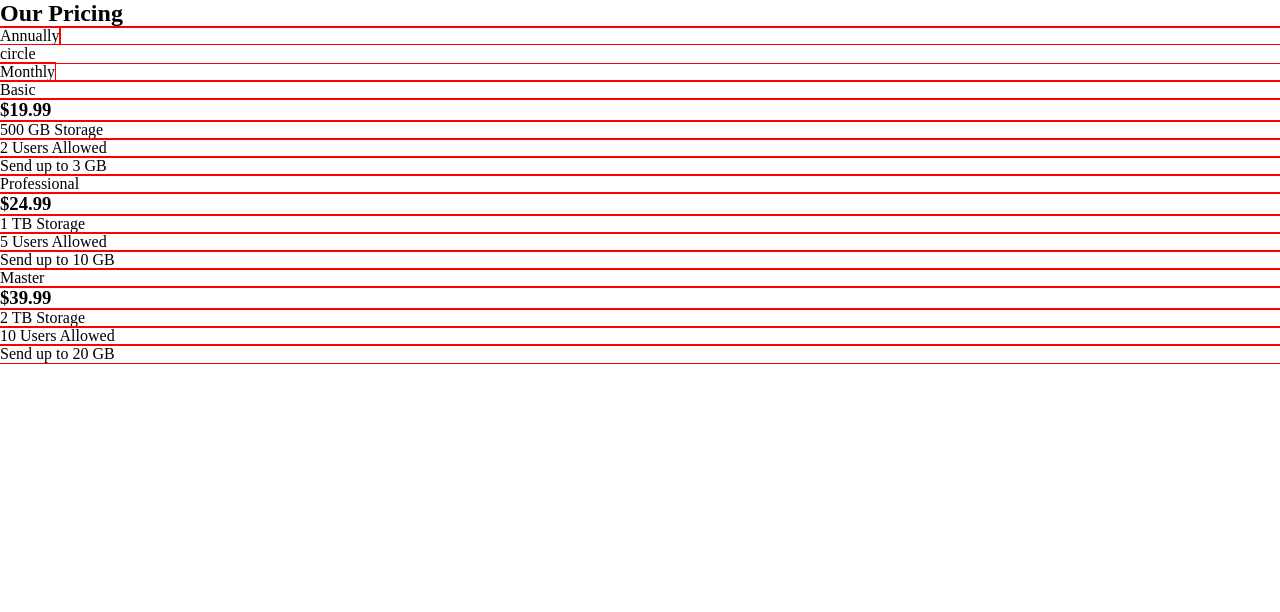
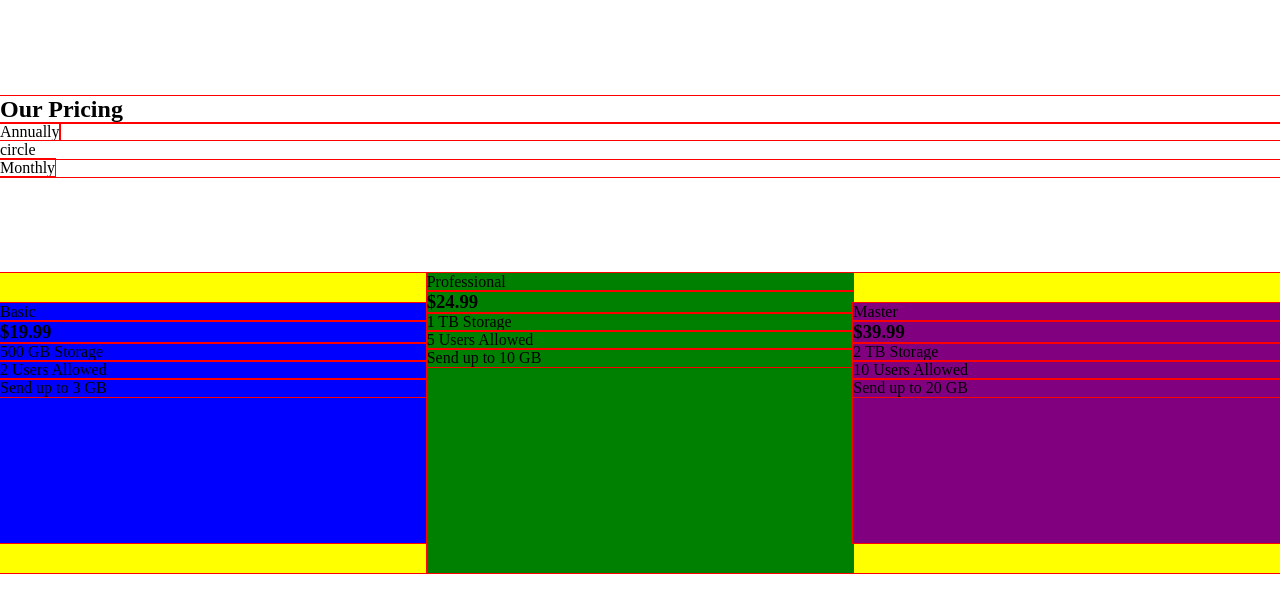
Before and after one commit to Moopy559/pricing-component-with-toggle-master, a plain HTML site: page index.html in a window 1280 px wide. Drawn offline with Linux system fonts and the light colour scheme.

Commit message:
Add base CSS styling structure for the pricing components section

```diff
--- a/index.html
+++ b/index.html
@@ -23,7 +23,7 @@
       <!-- COMPONENT SECTION -->
       <section class="components">
         <!-- BASIC COMPONENT -->
-        <ul>
+        <ul class="basic">
           <li>Basic</li>
           <li><h3>$19.99</h3></li>
           <li>500 GB Storage</li>
@@ -32,7 +32,7 @@
         </ul>
         <!-- BASIC COMPONENT END -->
         <!-- PROFESSIONAL COMPONENT -->
-        <ul>
+        <ul class="professional">
           <li>Professional</li>
           <li><h3>$24.99</h3></li>
           <li>1 TB Storage</li>
@@ -41,7 +41,7 @@
         </ul>
         <!-- PROFESSIONAL COMPONENT END -->
         <!-- MASTER COMPONENT -->
-        <ul>
+        <ul class="master">
           <li>Master</li>
           <li><h3>$39.99</h3></li>
           <li>2 TB Storage</li>
--- a/style.css
+++ b/style.css
@@ -8,3 +8,35 @@ body {
   max-width: 1300px;
   margin: 0 auto;
 }
+
+ul {
+  list-style-type: none;
+}
+
+.heading {
+  margin-top: 6rem;
+}
+
+.components {
+  display: grid;
+  grid-template-columns: 1fr 1fr 1fr;
+  align-items: center;
+  margin-top: 6rem;
+  background-color: yellow;
+  height: 300px;
+}
+
+.basic {
+  background-color: blue;
+  height: 80%;
+}
+
+.professional {
+  background-color: green;
+  height: 100%;
+}
+
+.master {
+  background-color: purple;
+  height: 80%;
+}
```
